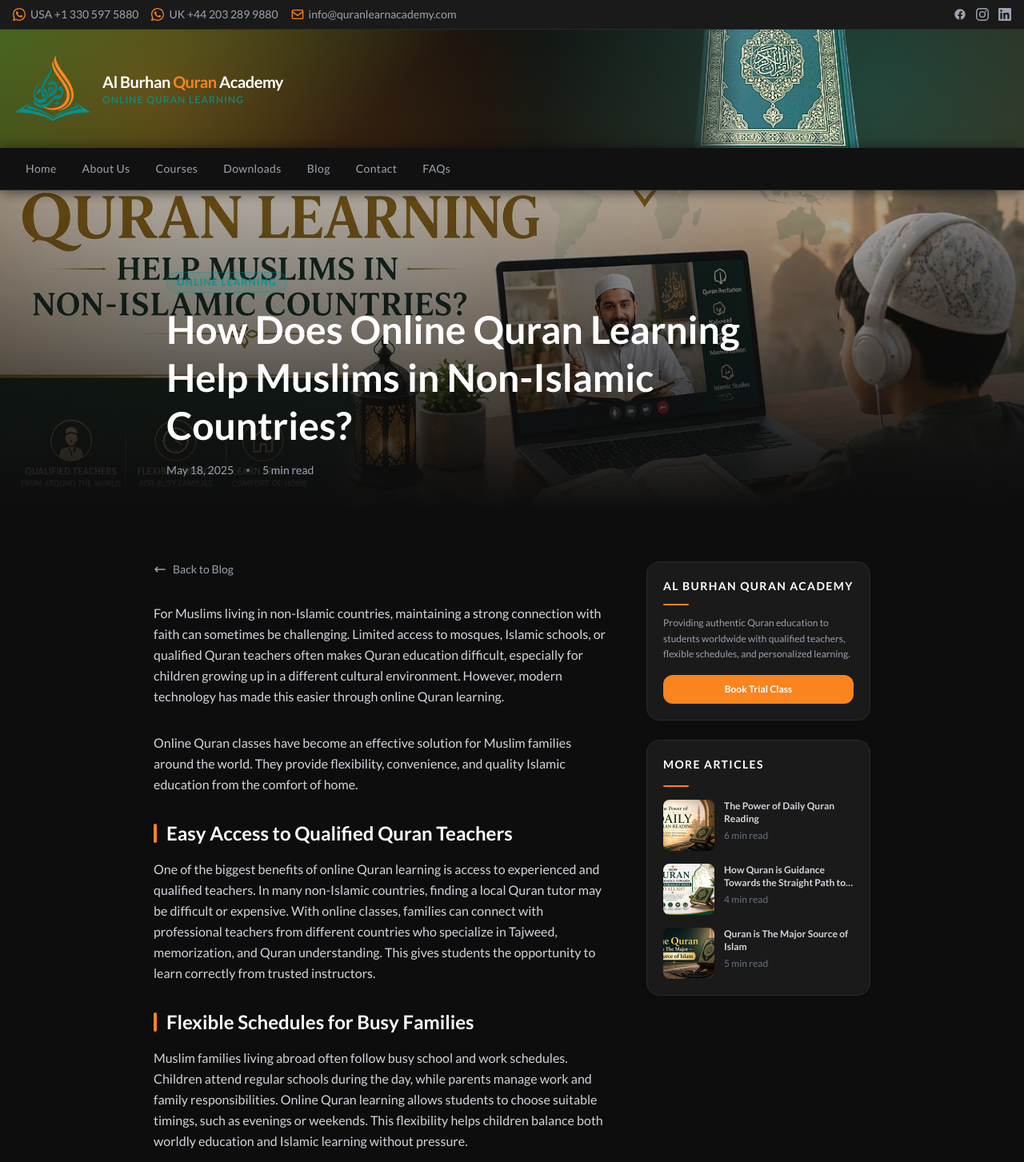
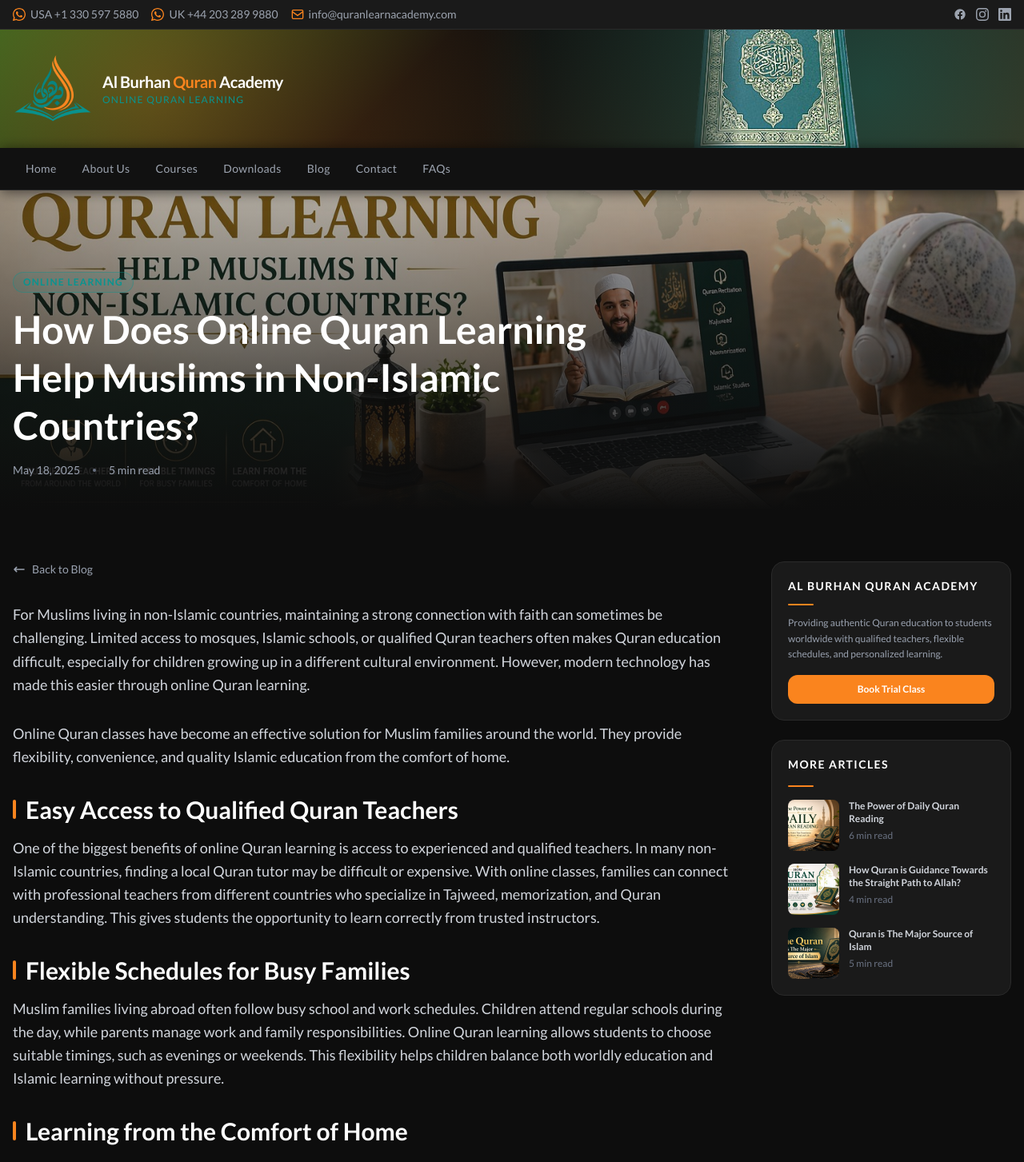
Before and after one commit to hassanwd/AlBurhanQuranAcademy, a Next.js app: page /blog/online-quran-learning-non-islamic-countries in a window 1280 px wide. Shown: the top 1453 px of the page at 80% size. Built offline with nearby package versions, Linux system fonts and the light colour scheme.

Commit message:
Update the Detailed Page

```diff
--- a/src/app/about/page.tsx
+++ b/src/app/about/page.tsx
@@ -3,6 +3,7 @@ import AboutHero from "@/components/about/AboutHero";
 import VisionCarousel from "@/components/about/VisionCarousel";
 import MissionSection from "@/components/about/MissionSection";
 import ValuesSection from "@/components/about/ValuesSection";
+import Footer from "@/components/Footer";
 
 export const metadata = {
   title: "About Us | AL Burhan Quran Academy",
@@ -17,6 +18,7 @@ export default function AboutPage() {
       <VisionCarousel />
       <MissionSection />
       <ValuesSection />
+      <Footer />
     </main>
   );
 }
--- a/src/app/blog/[slug]/page.tsx
+++ b/src/app/blog/[slug]/page.tsx
@@ -40,7 +40,7 @@ export default async function BlogDetailPage({ params }: { params: Promise<{ slu
         <Image src={post.image} alt={post.title} fill className="object-cover" priority />
         <div className="absolute inset-0 bg-gradient-to-t from-[var(--color-black)] via-black/60 to-black/30" />
         <div className="absolute inset-0 flex items-end">
-          <div className="max-w-4xl mx-auto w-full px-4 pb-10">
+          <div className="max-w-7xl mx-auto w-full px-4 pb-10">
             <span className={`inline-block text-xs font-bold uppercase tracking-widest px-3 py-1 rounded-full border ${c.border} ${c.bg} ${c.text} mb-4`}>
               {post.category}
             </span>
@@ -58,7 +58,7 @@ export default async function BlogDetailPage({ params }: { params: Promise<{ slu
 
       {/* Article body */}
       <section className="bg-[var(--color-black)] py-16 px-4">
-        <div className="max-w-4xl mx-auto grid lg:grid-cols-[1fr_280px] gap-12 items-start">
+        <div className="max-w-7xl mx-auto grid lg:grid-cols-[1fr_300px] gap-10 items-start">
 
           {/* Main content */}
           <article className="flex flex-col gap-8">
@@ -75,18 +75,18 @@ export default async function BlogDetailPage({ params }: { params: Promise<{ slu
             {post.sections.map((section, i) => (
               <div key={i} className="flex flex-col gap-4">
                 {section.heading && (
-                  <h2 className="text-xl md:text-2xl font-black text-white flex items-center gap-3">
+                  <h2 className="text-2xl md:text-3xl font-black text-white flex items-center gap-3">
                     <span className="w-1 h-6 rounded-full bg-[var(--color-accent)] shrink-0" />
                     {section.heading}
                   </h2>
                 )}
-                <p className="text-gray-300 text-base leading-relaxed">{section.body}</p>
+                <p className="text-gray-300 text-lg leading-relaxed">{section.body}</p>
 
                 {/* Bullet list */}
                 {section.list && (
                   <ul className="flex flex-col gap-2 pl-2">
                     {section.list.map((item, j) => (
-                      <li key={j} className="flex items-start gap-3 text-gray-300 text-sm">
+                      <li key={j} className="flex items-start gap-3 text-gray-300 text-base">
                         <span className="mt-1.5 w-2 h-2 rounded-full bg-[var(--color-accent)] shrink-0" />
                         {item}
                       </li>
--- a/src/app/contact/page.tsx
+++ b/src/app/contact/page.tsx
@@ -1,10 +1,11 @@
 import Header from "@/components/Header";
 import ContactHero from "@/components/contact/ContactHero";
 import ContactSection from "@/components/contact/ContactSection";
+import Footer from "@/components/Footer";
 
 export const metadata = {
   title: "Contact Us | Al Burhan Quran Academy",
-  description: "Book a free trial Quran class with Al Burhan Quran Academy. Reach out via WhatsApp, email, or our contact form.",
+  description: "Book a trial Quran class with Al Burhan Quran Academy. Reach out via WhatsApp, email, or our contact form.",
 };
 
 export default function ContactPage() {
@@ -13,6 +14,7 @@ export default function ContactPage() {
       <Header />
       <ContactHero />
       <ContactSection />
+      <Footer />
     </main>
   );
 }
--- a/src/app/courses/page.tsx
+++ b/src/app/courses/page.tsx
@@ -1,6 +1,7 @@
 import Header from "@/components/Header";
 import CoursesHero from "@/components/courses/CoursesHero";
 import CoursesList from "@/components/courses/CoursesList";
+import Footer from "@/components/Footer";
 
 export const metadata = {
   title: "Courses | Al Burhan Quran Academy",
@@ -13,6 +14,7 @@ export default function CoursesPage() {
       <Header />
       <CoursesHero />
       <CoursesList />
+      <Footer />
     </main>
   );
 }
--- a/src/app/layout.tsx
+++ b/src/app/layout.tsx
@@ -1,6 +1,5 @@
 import type { Metadata } from "next";
 import "./globals.css";
-import Footer from "@/components/Footer";
 
 export const metadata: Metadata = {
   title: "Qur'an Learn Academy",
@@ -24,7 +23,6 @@ export default function RootLayout({
       </head>
       <body suppressHydrationWarning className="min-h-screen flex flex-col bg-[var(--color-black)]">
         {children}
-        <Footer />
       </body>
     </html>
   );
--- a/src/app/page.tsx
+++ b/src/app/page.tsx
@@ -3,6 +3,7 @@ import HadeesSection from "@/components/HadeesSection";
 import Header from "@/components/Header";
 import StatsSection from "@/components/StatsSection";
 import WhyChooseUs from "@/components/WhyChooseUs";
+import Footer from "@/components/Footer";
 
 export default function Home() {
   return (
@@ -12,6 +13,7 @@ export default function Home() {
       <StatsSection />
       <WhyChooseUs />
       <HadeesSection />
+      <Footer />
     </main>
   );
 }
```
